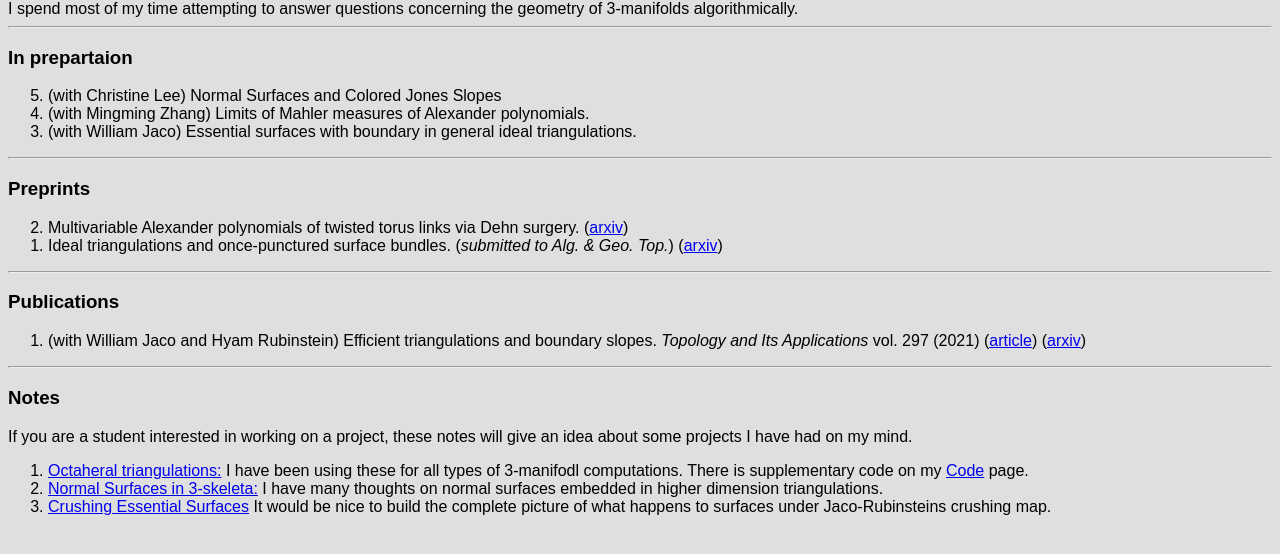
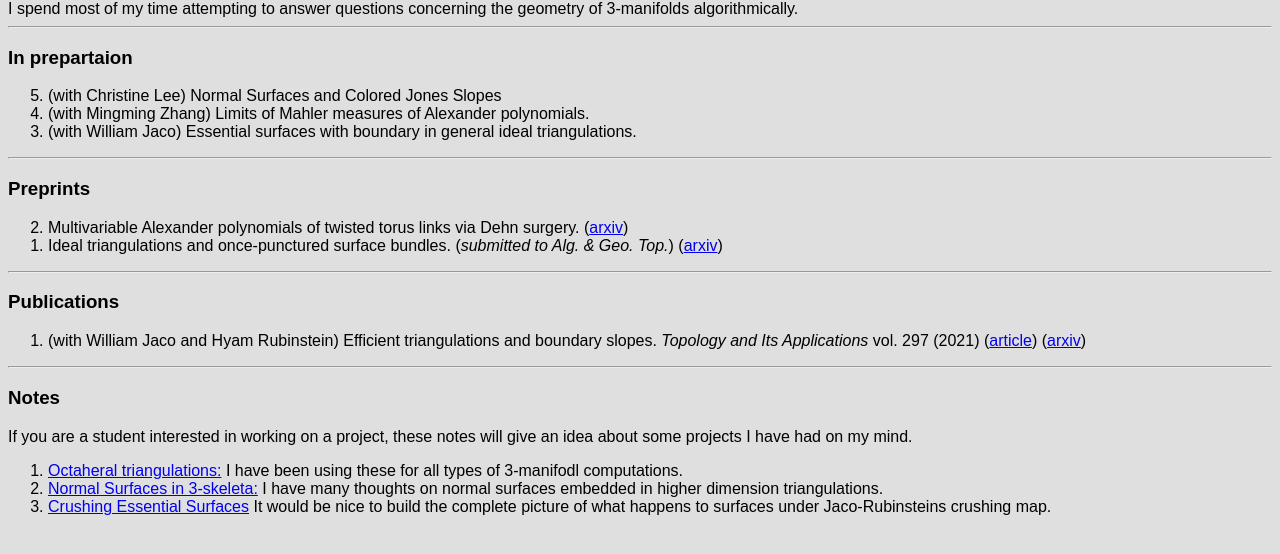
Before and after one commit to birbryant/birbryant.github.io, a plain HTML site: page research.html in a window 1280 px wide. Shown: the part 104-658 px from the top of the page. Drawn offline with Linux system fonts and the light colour scheme.

Commit message:
Update research.html
removed a dead link

```diff
--- a/research.html
+++ b/research.html
@@ -40,7 +40,7 @@ I spend most of my time attempting to answer questions concerning the geometry o
     If you are a student interested in working on a project, these notes will give an idea about some projects I have had on my mind.
     <ol>
     <li>
-            <a href="./researchnotes/octahedraltriangulationnotes.pdf">Octaheral triangulations:</a> I have been using these for all types of 3-manifodl computations. There is supplementary code on my <a href="./code.html">Code</a> page.
+            <a href="./researchnotes/octahedraltriangulationnotes.pdf">Octaheral triangulations:</a> I have been using these for all types of 3-manifodl computations.
         </li>
     <li>
         <a href="./researchnotes/knottednormalsurfacenotes.pdf">Normal Surfaces in 3-skeleta:</a> I have many thoughts on normal surfaces embedded in higher dimension triangulations.
```
